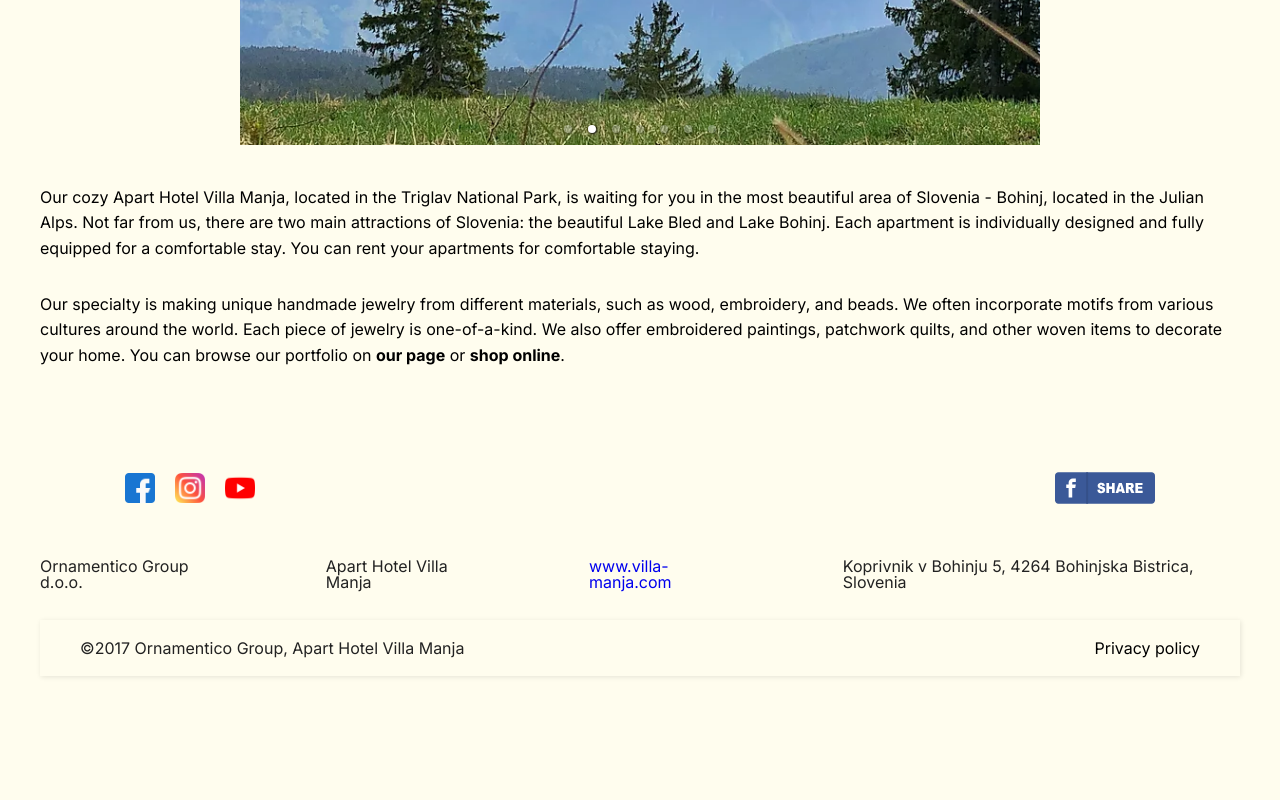
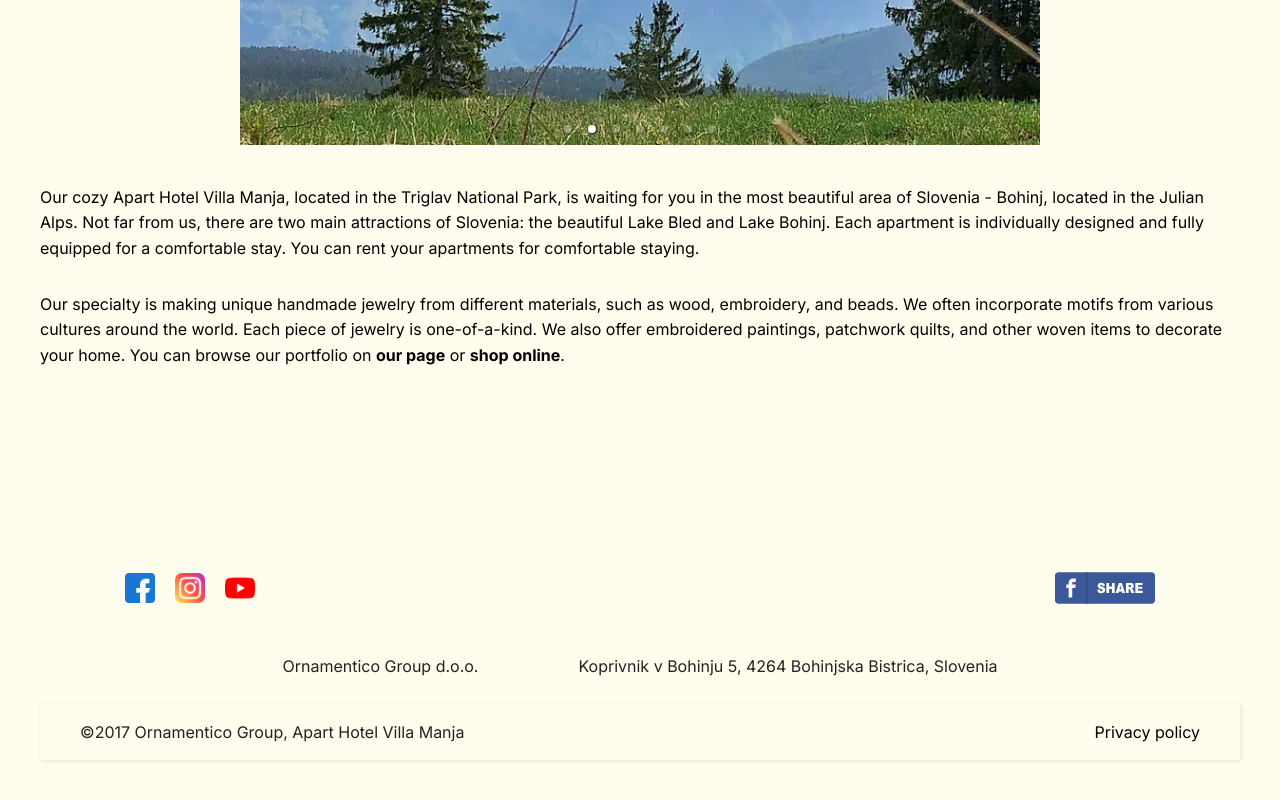
Before and after one commit to holus-bolus/ornamentico, a Next.js app: page / in a window 1280 px wide. Shown: the part 758-1558 px from the top of the page. Before the commit the page ends 1474 px from the top, so only its background shows below. Built offline with nearby package versions, Linux system fonts and the light colour scheme.

Commit message:
Added footer

```diff
--- a/src/components/Footer/Footer.css
+++ b/src/components/Footer/Footer.css
@@ -1,5 +1,5 @@
 .footer {
-    padding: 40px 0;
+    padding: 140px 0;
 }
 
 .footer__container {
--- a/src/components/Footer/Footer.tsx
+++ b/src/components/Footer/Footer.tsx
@@ -28,9 +28,6 @@ const Footer = () => {
                     </div>
                     <div className='footer__copy'>
                         <p className='footer__copy-desc'>Ornamentico Group d.o.o. </p>
-                        <p className='footer__copy-desc'> Apart Hotel Villa Manja </p>
-                        <a href='https://www.villa-manja.com' className='footer__copy-desc' target='_blank'
-                           rel='noopener noreferrer'> www.villa-manja.com </a>
                         <p className='footer__copy-desc'>Koprivnik v Bohinju 5, 4264 Bohinjska Bistrica, Slovenia</p>
                     </div>
                 </div>
--- a/src/components/Header/Header.tsx
+++ b/src/components/Header/Header.tsx
@@ -24,7 +24,9 @@ const Header = () => {
             <div className='header__top-container'>
                 <div className='container header__logo-container'>
                     <div className='header__logo'>
-                        <Image src='/images/Ornamentico_logo.webp' alt='Ornamentico logo' width={375} height={45} />
+                       <Link href='/'>
+                           <Image src='/images/Ornamentico_logo.webp' alt='Ornamentico logo' width={375} height={45} />
+                       </Link>
                     </div>
                     <div className="header__language-selector">
                         <LanguageSelector onChange={handleLanguageChange} />
```
